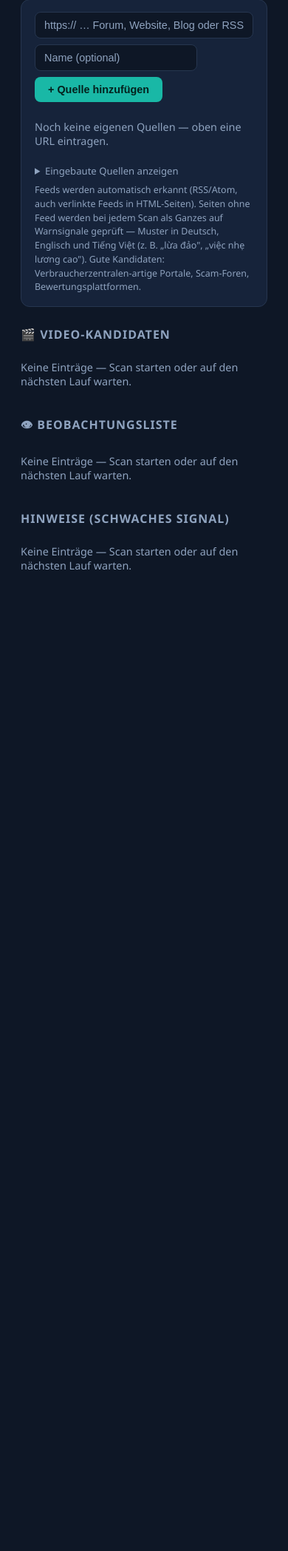
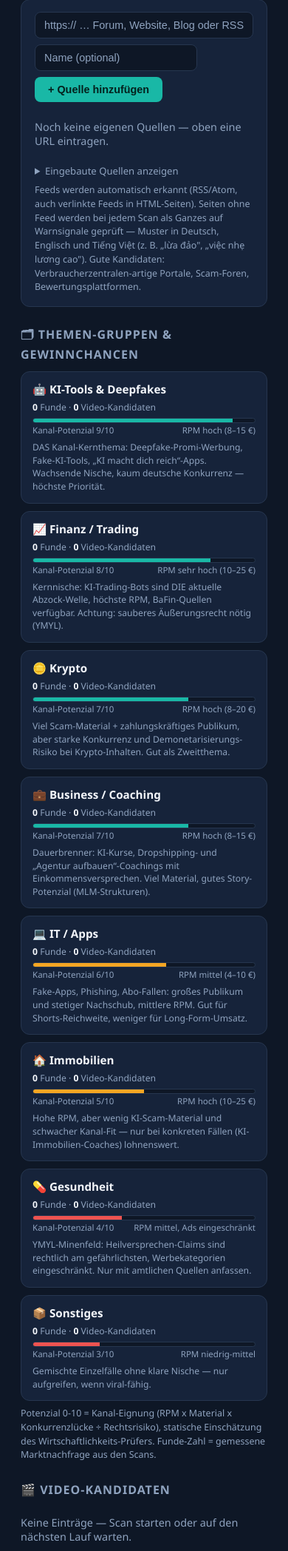
Before and after one commit to vuxuantiep/AI-OS, a Flask app: page / in a window 390 px wide. Shown: the part 312-2409 px from the top of the page at 74% size. Before the commit the page ends 1083 px from the top, so only its background shows below. Run offline with Flask 3, Linux system fonts and the light colour scheme; data that the repository does not hold is empty.

Commit message:
feat: Themen-Gruppen mit Gewinnchancen im Research-Agent + Dashboard-Tab 'Produktion'
- 8 Themen-Kategorien (Finanz, Krypto, Gesundheit, KI, IT, Business, Immobilien, Sonstiges)
  mit 3-sprachiger Regex-Klassifizierung, Alt-Funde lazy nachklassifiziert
- Gewinnchancen je Thema: Potenzial 0-10 (Wirtschaftspruefer-Logik) + RPM-Spanne
  + Einschaetzung, kombiniert mit gemessener Nachfrage (Funde-Zahl)
- API /api/themen, /api/funde?kategorie=..., UI-Themenkarten mit Klick-Filter
- Dashboard: Tab 'Produkte' -> 'Produktion', AI Business Checker an Position 1

Co-Authored-By: Claude Fable 5 <noreply@anthropic.com>

```diff
--- a/10_Business/KI-Avatar/research-agent/app.py
+++ b/10_Business/KI-Avatar/research-agent/app.py
@@ -108,6 +108,70 @@ KI_RELEVANZ = [r"\bki\b", r"\ba\.?i\.?\b", r"künstliche intelligenz", r"artific
                r"chatgpt", r"gpt", r"deepfake", r"trading[- ]?bot", r"ai[- ]?bot",
                r"algorithm\w*", r"machine learning", r"neural", r"midjourney", r"claude",
                r"trí tuệ nhân tạo", r"công nghệ ai"]
+
+# --- Themen-Kategorien: Gruppierung der Funde + Gewinnchancen-Bewertung -------
+# `potenzial` (0-10) = Kanal-Eignung nach Wirtschaftlichkeits-Prüfer-Logik:
+# RPM-Niveau der Nische × Materialmenge × Konkurrenzlücke ÷ Rechts-/Plattformrisiko.
+# Reihenfolge = Klassifizierungs-Priorität (spezifisch vor generisch).
+KATEGORIEN = [
+    {"key": "krypto", "name": "Krypto", "icon": "🪙", "potenzial": 7,
+     "rpm": "RPM hoch (8–20 €)", "gewinnchance":
+         "Viel Scam-Material + zahlungskräftiges Publikum, aber starke Konkurrenz und "
+         "Demonetarisierungs-Risiko bei Krypto-Inhalten. Gut als Zweitthema.",
+     "muster": [r"krypto", r"crypto", r"bitcoin", r"btc\b", r"ethereum", r"altcoin",
+                r"blockchain", r"token", r"tiền ảo", r"tiền điện tử", r"nft"]},
+    {"key": "gesundheit", "name": "Gesundheit", "icon": "💊", "potenzial": 4,
+     "rpm": "RPM mittel, Ads eingeschränkt", "gewinnchance":
+         "YMYL-Minenfeld: Heilversprechen-Claims sind rechtlich am gefährlichsten, "
+         "Werbekategorien eingeschränkt. Nur mit amtlichen Quellen anfassen.",
+     "muster": [r"gesundheit", r"health", r"abnehm\w*", r"diät", r"supplement", r"heilt?\b",
+                r"medizin", r"pille", r"giảm cân", r"thuốc", r"sức khỏe"]},
+    {"key": "immobilien", "name": "Immobilien", "icon": "🏠", "potenzial": 5,
+     "rpm": "RPM hoch (10–25 €)", "gewinnchance":
+         "Hohe RPM, aber wenig KI-Scam-Material und schwacher Kanal-Fit — nur bei "
+         "konkreten Fällen (KI-Immobilien-Coaches) lohnenswert.",
+     "muster": [r"immobilie", r"real estate", r"mietkauf", r"wohnung\w*\s*(kauf|invest)",
+                r"bất động sản"]},
+    {"key": "finanz", "name": "Finanz / Trading", "icon": "📈", "potenzial": 8,
+     "rpm": "RPM sehr hoch (10–25 €)", "gewinnchance":
+         "Kernnische: KI-Trading-Bots sind DIE aktuelle Abzock-Welle, höchste RPM, "
+         "BaFin-Quellen verfügbar. Achtung: sauberes Äußerungsrecht nötig (YMYL).",
+     "muster": [r"trading", r"aktie", r"broker", r"invest\w*", r"rendite", r"forex",
+                r"anlage", r"anleger", r"depot", r"đầu tư", r"chứng khoán", r"sàn giao dịch"]},
+    {"key": "business", "name": "Business / Coaching", "icon": "💼", "potenzial": 7,
+     "rpm": "RPM hoch (8–15 €)", "gewinnchance":
+         "Dauerbrenner: KI-Kurse, Dropshipping- und „Agentur aufbauen“-Coachings mit "
+         "Einkommensversprechen. Viel Material, gutes Story-Potenzial (MLM-Strukturen).",
+     "muster": [r"coaching", r"mentoring", r"kurs\b", r"course", r"dropshipping", r"agentur",
+                r"seminar", r"masterclass", r"mlm", r"đa cấp", r"khóa học", r"side hustle",
+                r"nebeneinkommen", r"passive income", r"passiv"]},
+    {"key": "it", "name": "IT / Apps", "icon": "💻", "potenzial": 6,
+     "rpm": "RPM mittel (4–10 €)", "gewinnchance":
+         "Fake-Apps, Phishing, Abo-Fallen: großes Publikum und stetiger Nachschub, "
+         "mittlere RPM. Gut für Shorts-Reichweite, weniger für Long-Form-Umsatz.",
+     "muster": [r"\bapp\b", r"phishing", r"software", r"malware", r"account", r"konto\w*\s*(leer|gehackt)",
+                r"fake[- ]?shop", r"abo[- ]?falle", r"subscription", r"ứng dụng", r"lừa.{0,20}(qua mạng|online)"]},
+    {"key": "ki", "name": "KI-Tools & Deepfakes", "icon": "🤖", "potenzial": 9,
+     "rpm": "RPM hoch (8–15 €)", "gewinnchance":
+         "DAS Kanal-Kernthema: Deepfake-Promi-Werbung, Fake-KI-Tools, „KI macht dich "
+         "reich“-Apps. Wachsende Nische, kaum deutsche Konkurrenz — höchste Priorität.",
+     "muster": [r"deepfake", r"chatgpt", r"\bki[- ]", r"\bai[- ]", r"künstliche intelligenz",
+                r"artificial intelligence", r"trí tuệ nhân tạo", r"voice clon\w*", r"midjourney"]},
+    {"key": "sonstiges", "name": "Sonstiges", "icon": "📦", "potenzial": 3,
+     "rpm": "RPM niedrig-mittel", "gewinnchance":
+         "Gemischte Einzelfälle ohne klare Nische — nur aufgreifen, wenn viral-fähig.",
+     "muster": []},
+]
+
+
+def kategorisiere(text):
+    """Ordnet einen Fund der ersten passenden Themen-Kategorie zu."""
+    t = text.lower()
+    for kat in KATEGORIEN:
+        for muster in kat["muster"]:
+            if re.search(muster, t):
+                return kat["key"]
+    return "sonstiges"
 
 app = Flask(__name__)
 
@@ -346,9 +410,11 @@ def scan_alle():
         if not f["url"] or f["url"] in seen:
             continue
         seen.add(f["url"])
-        treffer, score, ki_relevanz = bewerte_text(f.pop("_volltext"), f["quelle"])
+        volltext = f.pop("_volltext")
+        treffer, score, ki_relevanz = bewerte_text(volltext, f["quelle"])
         if score < 2:  # gar kein Signal -> Rauschen, verwerfen
             continue
+        f["kategorie"] = kategorisiere(volltext)
         f["warnsignale"] = treffer
         f["score"] = score
         f["ki_relevanz"] = ki_relevanz
@@ -437,15 +503,49 @@ def api_quelle_loeschen():
     return jsonify({"ok": True, "geloescht": url})
 
 
+def _mit_kategorie(funde):
+    """Alt-Funde ohne Kategorie nachträglich klassifizieren (Titel + Auszug)."""
+    for f in funde:
+        if "kategorie" not in f:
+            f["kategorie"] = kategorisiere(f.get("titel", "") + " " + f.get("text_auszug", ""))
+    return funde
+
+
 @app.route("/api/funde")
 def api_funde():
     store = load_store()
     limit = int(request.args.get("limit", 50))
     nur = request.args.get("empfehlung")
-    funde = store["funde"]
+    kategorie = request.args.get("kategorie")
+    funde = _mit_kategorie(store["funde"])
     if nur:
         funde = [f for f in funde if f.get("empfehlung") == nur]
+    if kategorie:
+        funde = [f for f in funde if f.get("kategorie") == kategorie]
     return jsonify({"letzter_scan": store["letzter_scan"], "funde": funde[:limit]})
+
+
+@app.route("/api/themen")
+def api_themen():
+    """Themen-Gruppen mit Fund-Zahlen (= Marktnachfrage aus den Scans)
+    und Gewinnchancen-Bewertung nach Wirtschaftlichkeits-Prüfer-Logik."""
+    store = load_store()
+    funde = _mit_kategorie(store["funde"])
+    gruppen = []
+    for kat in KATEGORIEN:
+        eigene = [f for f in funde if f.get("kategorie") == kat["key"]]
+        kandidaten = [f for f in eigene if f.get("empfehlung") == "video_kandidat"]
+        gruppen.append({
+            "key": kat["key"], "name": kat["name"], "icon": kat["icon"],
+            "potenzial": kat["potenzial"], "rpm": kat["rpm"],
+            "gewinnchance": kat["gewinnchance"],
+            "funde": len(eigene), "video_kandidaten": len(kandidaten),
+        })
+    gruppen.sort(key=lambda g: (-g["potenzial"], -g["funde"]))
+    return jsonify({"themen": gruppen,
+                    "hinweis": "Potenzial 0-10 = Kanal-Eignung (RPM x Material x Konkurrenzlücke "
+                               "÷ Rechtsrisiko), statische Einschätzung des Wirtschaftlichkeits-Prüfers. "
+                               "Funde-Zahl = gemessene Marktnachfrage aus den Scans."})
 
 
 if __name__ == "__main__":
--- a/10_Business/KI-Avatar/research-agent/templates/index.html
+++ b/10_Business/KI-Avatar/research-agent/templates/index.html
@@ -39,6 +39,18 @@
   .q-typ { color: var(--muted); font-size: 0.72rem; }
   .q-del { margin-left: auto; background: none; border: none; color: var(--coral); cursor: pointer; font-size: 1rem; }
   .q-hint { color: var(--muted); font-size: 0.78rem; margin-top: 8px; line-height: 1.5; }
+  .themen-grid { display: grid; grid-template-columns: repeat(auto-fill, minmax(250px, 1fr)); gap: 10px; }
+  .thema { background: var(--card); border: 1px solid var(--line); border-radius: 12px; padding: 13px 15px; cursor: pointer; transition: border-color 0.15s; }
+  .thema:hover { border-color: var(--teal); }
+  .thema.aktiv { border-color: var(--teal); box-shadow: 0 0 0 1px var(--teal); }
+  .thema .kopf { display: flex; align-items: center; gap: 8px; font-weight: 700; font-size: 0.95rem; }
+  .thema .zahlen { color: var(--muted); font-size: 0.76rem; margin: 6px 0; }
+  .thema .zahlen b { color: var(--ink); }
+  .pot-balken { height: 7px; background: var(--bg); border-radius: 4px; overflow: hidden; border: 1px solid var(--line); margin: 4px 0 2px; }
+  .pot-balken div { height: 100%; }
+  .pot-label { font-size: 0.72rem; color: var(--muted); display: flex; justify-content: space-between; }
+  .thema .chance { font-size: 0.76rem; color: var(--muted); line-height: 1.45; margin-top: 7px; }
+  .filter-hinweis { font-size: 0.82rem; color: var(--teal); margin: 10px 0 0; cursor: pointer; display: none; }
 </style>
 </head>
 <body>
@@ -73,6 +85,11 @@
     </div>
   </div>
 
+  <h2>🗂 Themen-Gruppen &amp; Gewinnchancen</h2>
+  <div class="themen-grid" id="themen-grid"><div class="leer">Lade…</div></div>
+  <div class="q-hint" id="themen-hinweis"></div>
+  <div class="filter-hinweis" id="filter-hinweis"></div>
+
   <h2>🎬 Video-Kandidaten</h2>
   <div id="kandidaten"><div class="leer">Lade…</div></div>
   <h2>👁 Beobachtungsliste</h2>
@@ -89,15 +106,61 @@ function esc(s) {
   return d.innerHTML;
 }
 
+let THEMEN = [];
+let aktiveKategorie = null;
+
+function themaName(key) {
+  const t = THEMEN.find(x => x.key === key);
+  return t ? t.icon + " " + t.name : (key || "");
+}
+
 function fundHtml(f) {
   const signale = (f.warnsignale || []).map(w =>
     '<span class="badge b-signal">' + esc(w.code) + ' ' + esc(w.name) + '</span>').join('');
+  const kat = f.kategorie ? '<span>' + esc(themaName(f.kategorie)) + '</span>' : '';
   return '<div class="fund">' +
     '<div class="titel"><span class="badge b-score">' + esc(f.score) + '</span>' + esc(f.titel) + '</div>' +
     signale +
-    '<div class="meta"><span>' + esc(f.quelle) + '</span><span>' + esc(f.datum) + '</span>' +
+    '<div class="meta">' + kat + '<span>' + esc(f.quelle) + '</span><span>' + esc(f.datum) + '</span>' +
     '<a href="' + esc(f.url) + '" target="_blank" rel="noopener">Quelle öffnen ↗</a></div>' +
     '</div>';
+}
+
+function potFarbe(p) {
+  return p >= 7 ? "var(--teal)" : p >= 5 ? "var(--amber)" : "var(--coral)";
+}
+
+function themaHtml(t) {
+  return '<div class="thema' + (aktiveKategorie === t.key ? ' aktiv' : '') + '" data-key="' + esc(t.key) + '">' +
+    '<div class="kopf">' + t.icon + ' ' + esc(t.name) + '</div>' +
+    '<div class="zahlen"><b>' + t.funde + '</b> Funde · <b>' + t.video_kandidaten + '</b> Video-Kandidaten</div>' +
+    '<div class="pot-balken"><div style="width:' + (t.potenzial * 10) + '%;background:' + potFarbe(t.potenzial) + ';"></div></div>' +
+    '<div class="pot-label"><span>Kanal-Potenzial ' + t.potenzial + '/10</span><span>' + esc(t.rpm) + '</span></div>' +
+    '<div class="chance">' + esc(t.gewinnchance) + '</div>' +
+    '</div>';
+}
+
+async function ladeThemen() {
+  const d = await (await fetch("api/themen")).json();
+  THEMEN = d.themen;
+  document.getElementById("themen-grid").innerHTML = THEMEN.map(themaHtml).join("");
+  document.getElementById("themen-hinweis").textContent = d.hinweis;
+  document.querySelectorAll(".thema").forEach(el => {
+    el.addEventListener("click", async () => {
+      aktiveKategorie = (aktiveKategorie === el.dataset.key) ? null : el.dataset.key;
+      document.querySelectorAll(".thema").forEach(x =>
+        x.classList.toggle("aktiv", x.dataset.key === aktiveKategorie));
+      const hinweis = document.getElementById("filter-hinweis");
+      if (aktiveKategorie) {
+        hinweis.style.display = "block";
+        hinweis.textContent = "Gefiltert nach " + themaName(aktiveKategorie) + " — Klick auf die Karte oder hier zum Zurücksetzen";
+        hinweis.onclick = () => el.click();
+      } else {
+        hinweis.style.display = "none";
+      }
+      await lade();
+    });
+  });
 }
 
 function fuelle(id, funde) {
@@ -110,7 +173,8 @@ async function lade() {
   const health = await (await fetch("api/health")).json();
   document.getElementById("pill-scan").textContent = "letzter Scan: " + (health.letzter_scan || "nie");
   document.getElementById("pill-funde").textContent = "Funde: " + health.funde_gesamt;
-  const daten = await (await fetch("api/funde?limit=200")).json();
+  const filter = aktiveKategorie ? "&kategorie=" + encodeURIComponent(aktiveKategorie) : "";
+  const daten = await (await fetch("api/funde?limit=200" + filter)).json();
   const funde = daten.funde || [];
   fuelle("kandidaten", funde.filter(f => f.empfehlung === "video_kandidat"));
   fuelle("beobachtung", funde.filter(f => f.empfehlung === "beobachtungsliste"));
@@ -172,6 +236,7 @@ document.getElementById("btn-scan").addEventListener("click", async () => {
     status.textContent = "✅ Scan fertig: " + d.neue_funde + " neue Funde, " +
       d.video_kandidaten.length + " Video-Kandidaten" +
       (d.quellen_fehler.length ? " · " + d.quellen_fehler.length + " Quellen-Fehler (Rate-Limit)" : "");
+    await ladeThemen();
     await lade();
   } catch (e) {
     status.textContent = "❌ Scan fehlgeschlagen: " + e;
@@ -183,7 +248,7 @@ if (window.location.pathname.indexOf("/produkte/") === 0) {
   document.getElementById("aios-link").setAttribute("href", "/");
 }
 
-lade();
+ladeThemen().then(lade);
 ladeQuellen();
 </script>
 </body>
```
Also changed, not shown: 00_Wissen/03_Aktuelles/Aktuelle_Arbeiten.md (+21 -1 lines), 04_Infrastruktur/Gateway/templates/dashboard.html (+26 -26 lines).
